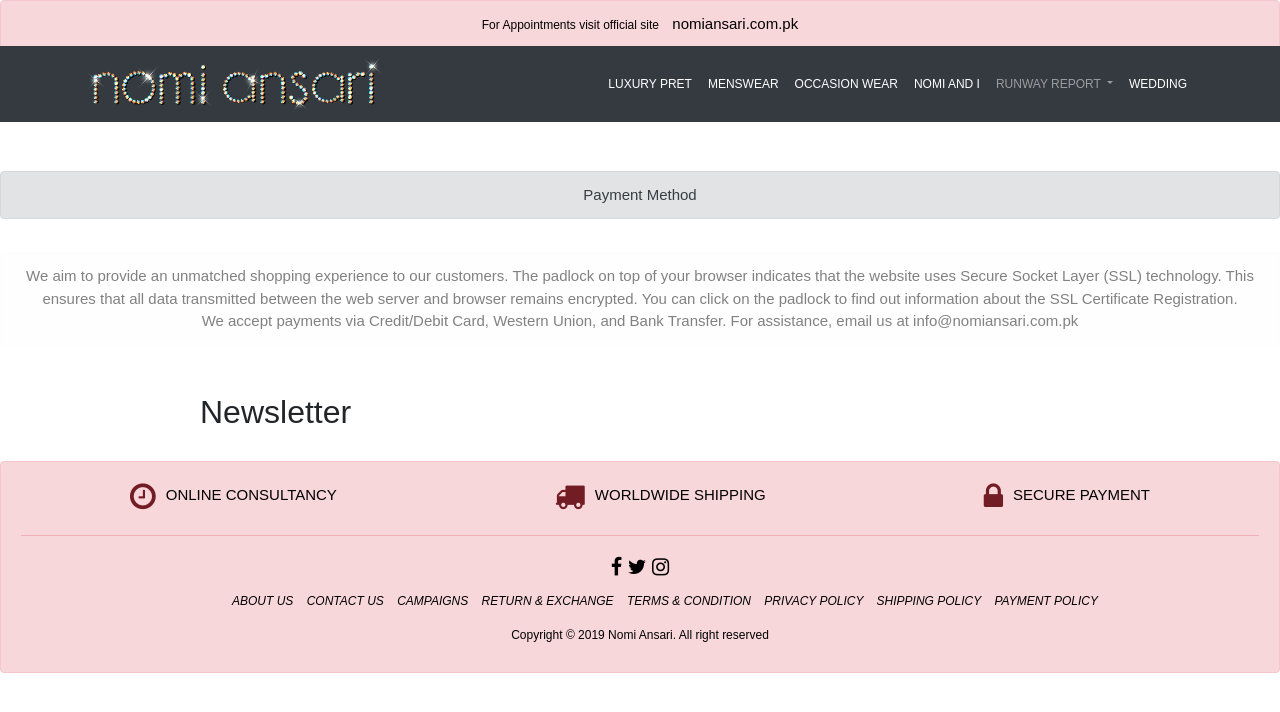
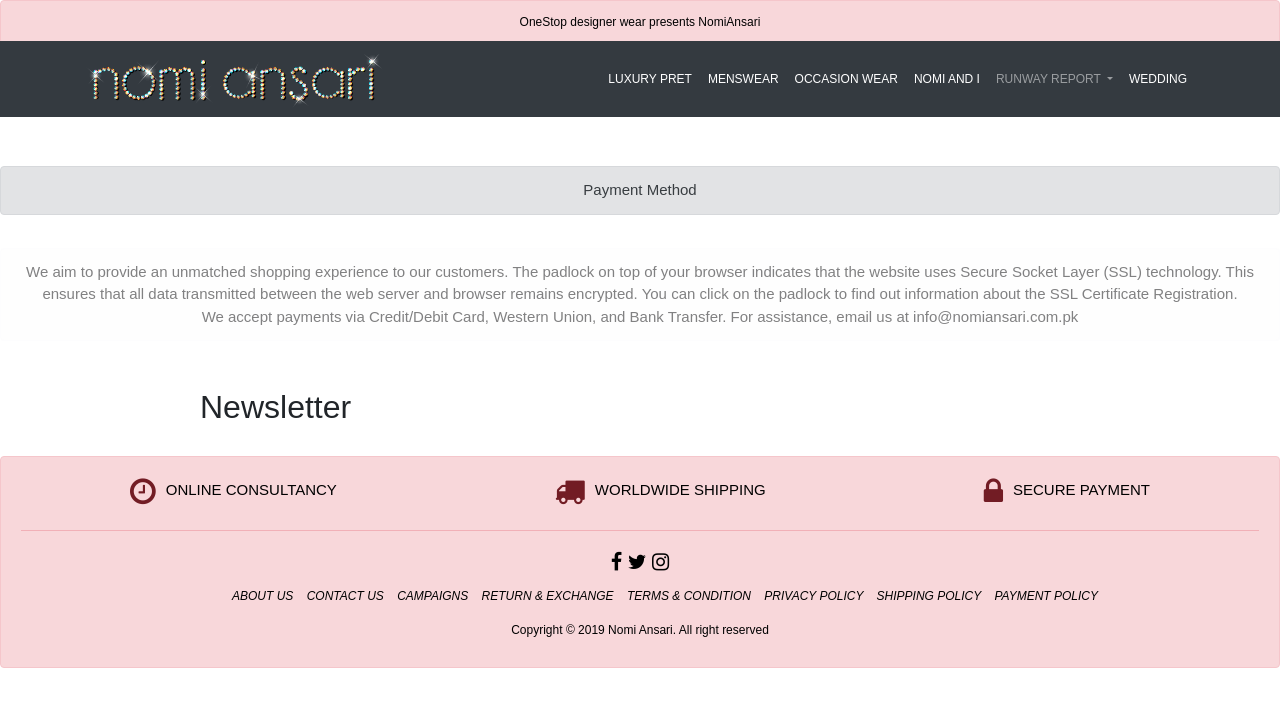
Before and after one commit to adnanali000/nomiAnsari-e-commerce, a plain HTML site: page pages/payment.html in a window 1280 px wide. Drawn offline with nearby package versions, Linux system fonts and the light colour scheme.

Commit message:
nomi ansari deploy

```diff
--- a/pages/payment.html
+++ b/pages/payment.html
@@ -14,7 +14,10 @@
 <body>
     <div class="alert alert-danger" role="alert">
         <div class="official">
-        For Appointments visit official site <a href="https://www.nomiansari.com.pk" target="_blank"> nomiansari.com.pk</a></div>
+        <!-- For Appointments visit official site <a href="https://www.nomiansari.com.pk" target="_blank"> nomiansari.com.pk</a> -->
+    OneStop designer wear presents NomiAnsari
+
+      </div>
       </div>
     <nav class="navbar navbar-expand-lg navbar-dark bg-dark sticky-top" >
         <div class="container">
```
Also changed, not shown: pages/ashesandice.html (+3 -1 lines), pages/luxuryPret.html (+4 -1 lines), pages/menswear.html (+3 -1 lines), pages/nomiandi.html (+4 -1 lines), pages/occasionwear.html (+4 -1 lines), pages/privacy.html (+4 -1 lines), pages/returnandexchange.html (+4 -1 lines), pages/runwayreport.html (+4 -1 lines), pages/wedding.html (+4 -1 lines).
